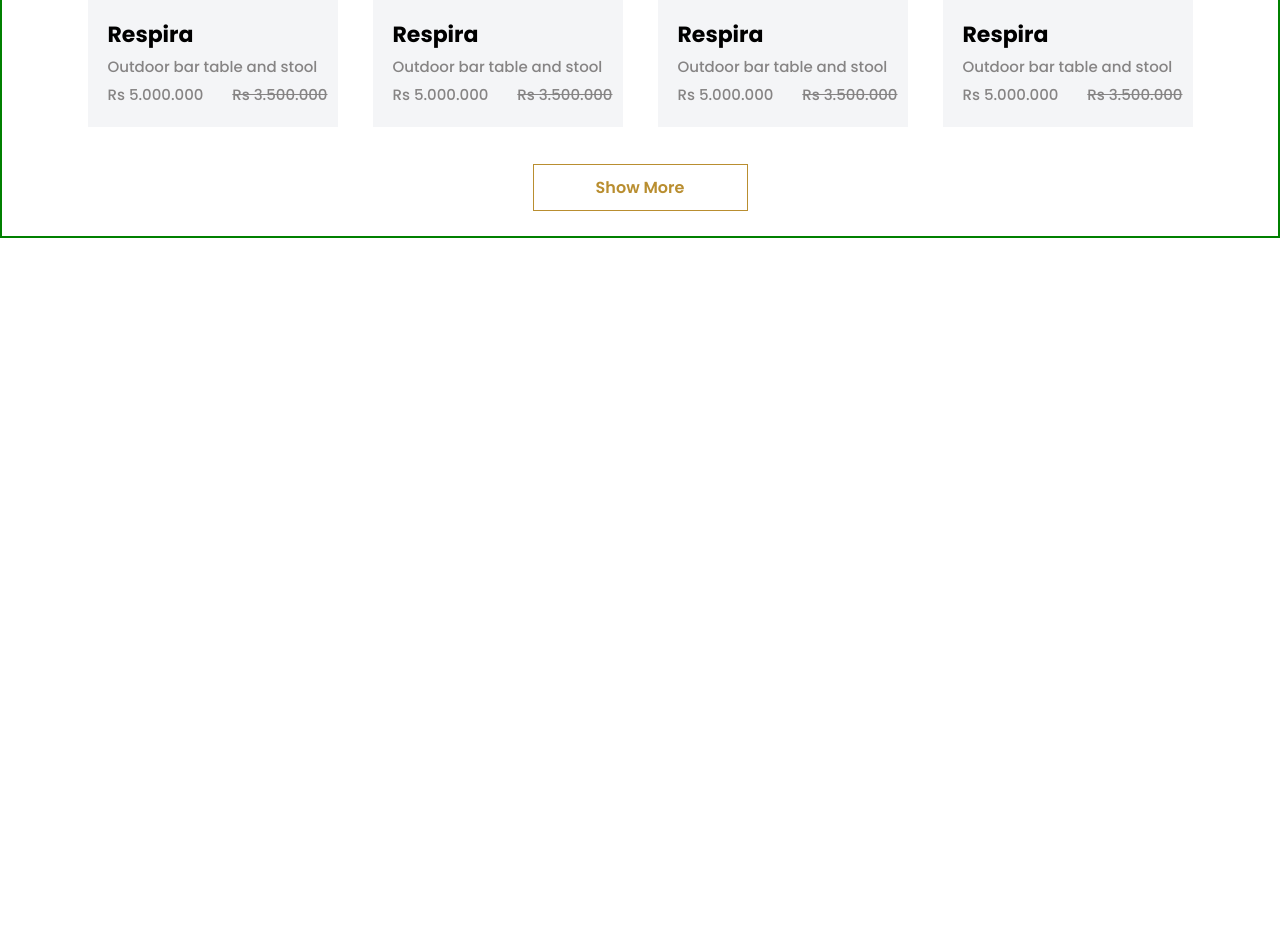
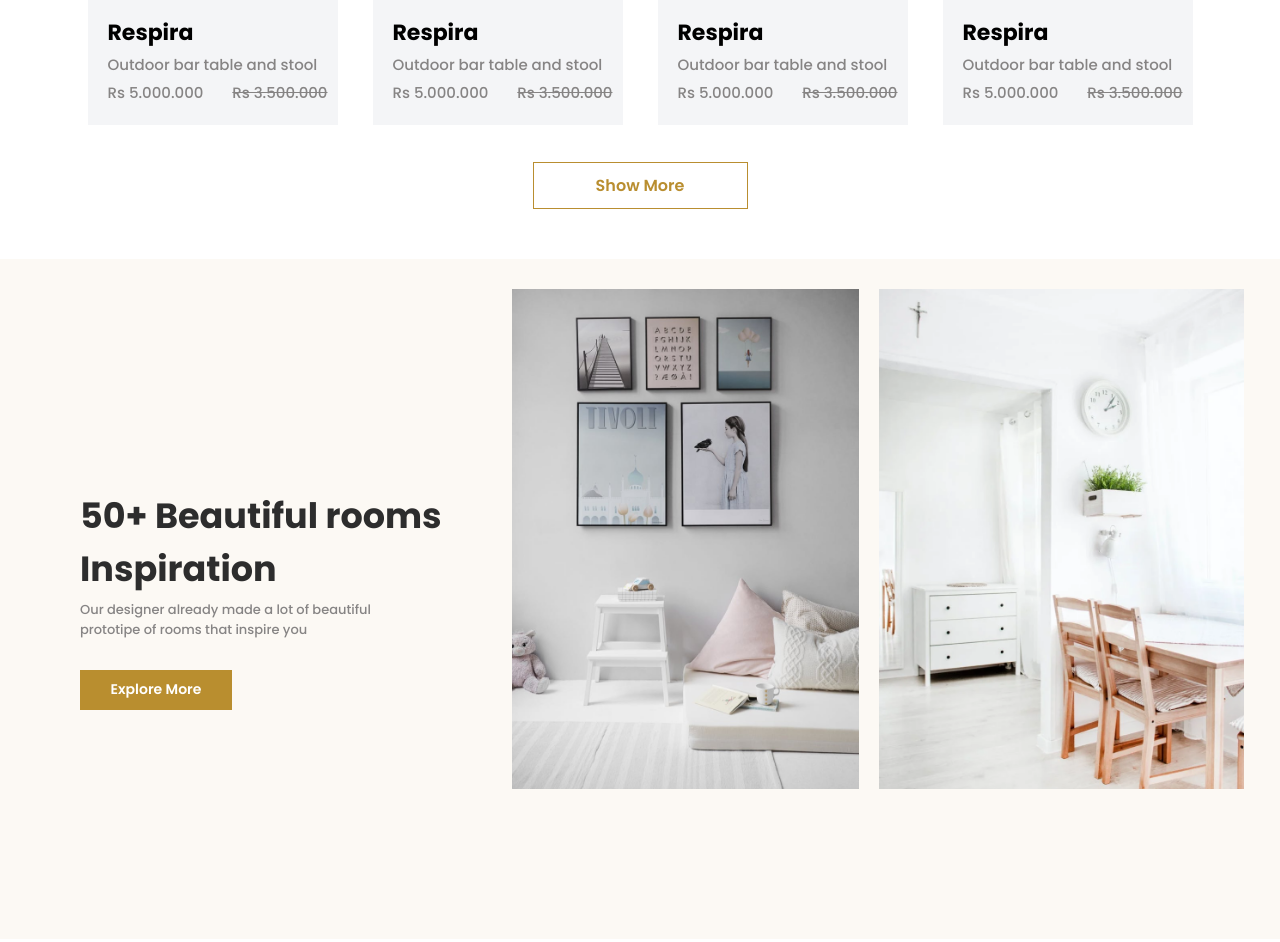
Before and after one commit to ayushydv04/Furniro-ecommerce, a plain HTML site: page index.html in a window 1280 px wide. Shown: the part 2166-3108 px from the top of the page. Drawn offline with Linux system fonts and the light colour scheme.

Commit message:
section 5 completed

```diff
--- a/index.html
+++ b/index.html
@@ -167,6 +167,20 @@
 
     </div>
 
+    <div class="inspiration">
+        <div class="inspiration-content">
+            <h2>50+ Beautiful rooms</h2>
+            <h2>Inspiration</h2>
+            <p>Our designer already made a lot of beautiful prototipe of rooms that inspire you</p>
+            <button class="explore-btn">Explore More</button>
+        </div>
+
+        <div class="inspiration-images">
+            <img src="./Assets/room1.png" alt="">
+            <img src="./Assets/room2.png" alt="">
+        </div>
+    </div>
+
 
 </body>
 </html>
--- a/style.css
+++ b/style.css
@@ -148,9 +148,7 @@ body{
     width: 320px;
 }
 
-.products-section{
-    border: 2px solid green;
-}
+
 
 .products-section  > p{
     margin-top: 50px;
@@ -237,3 +235,71 @@ body{
     font-family: 'poppins';
     font-weight: 600;
 }
+
+.inspiration{
+    margin-top: 50px;
+    /* border: 2px solid red; */
+    height: 85vh;
+    display: flex;
+    background-color: #fcf9f4;
+}
+
+.inspiration-content{
+    padding-left: 80px;
+    /* border: 2px solid green; */
+    display: flex;
+    justify-content: center;
+    align-items: flex-start;
+    margin: auto 0;
+    flex-direction: column;
+    height: 300px;
+    width: 40%;
+}
+
+.inspiration-content > h2{
+    font-family: 'poppins';
+    font-size: 35px;
+    font-weight: 700;
+    color: rgb(45, 45, 45);
+}
+
+.inspiration-content > p{
+    display: flex;
+    width: 295px;
+    /* border: 1px solid red; */
+    font-size: 13px;
+    font-family: 'poppins';
+    /* padding-left: 20px; */
+    padding-top: 5px;
+    font-weight: 500;
+    color: rgb(134, 132, 132);
+
+}
+
+.explore-btn{
+    margin-top: 30px;
+    padding: 0 5px;
+    height: 40px;
+    width: 152px;
+    font-size: 14px;
+    font-weight: 600;
+    background-color: #b98e2f;
+    border: transparent;
+    color: #fff;
+    cursor: pointer;
+}
+
+
+
+
+
+
+.inspiration-images{
+    padding-top: 30px;
+    display: flex;
+    gap: 20px;
+}
+.inspiration-images img{
+    width: 70%;
+    height: 500px;
+}
```
